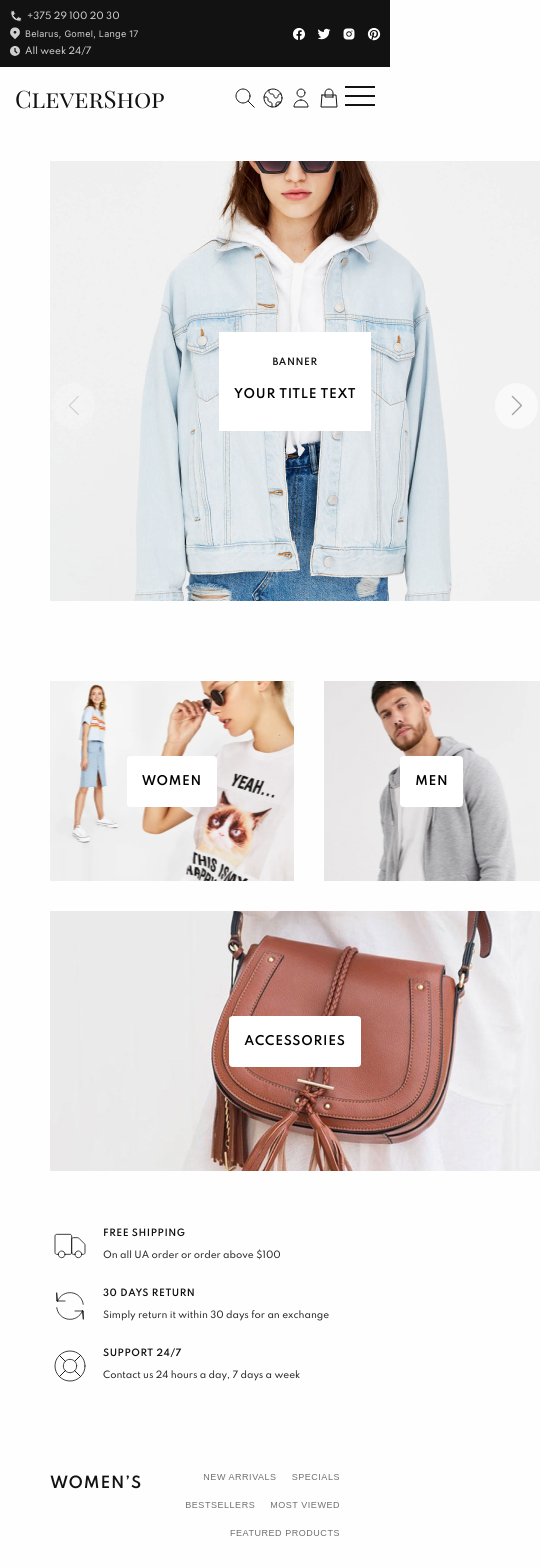
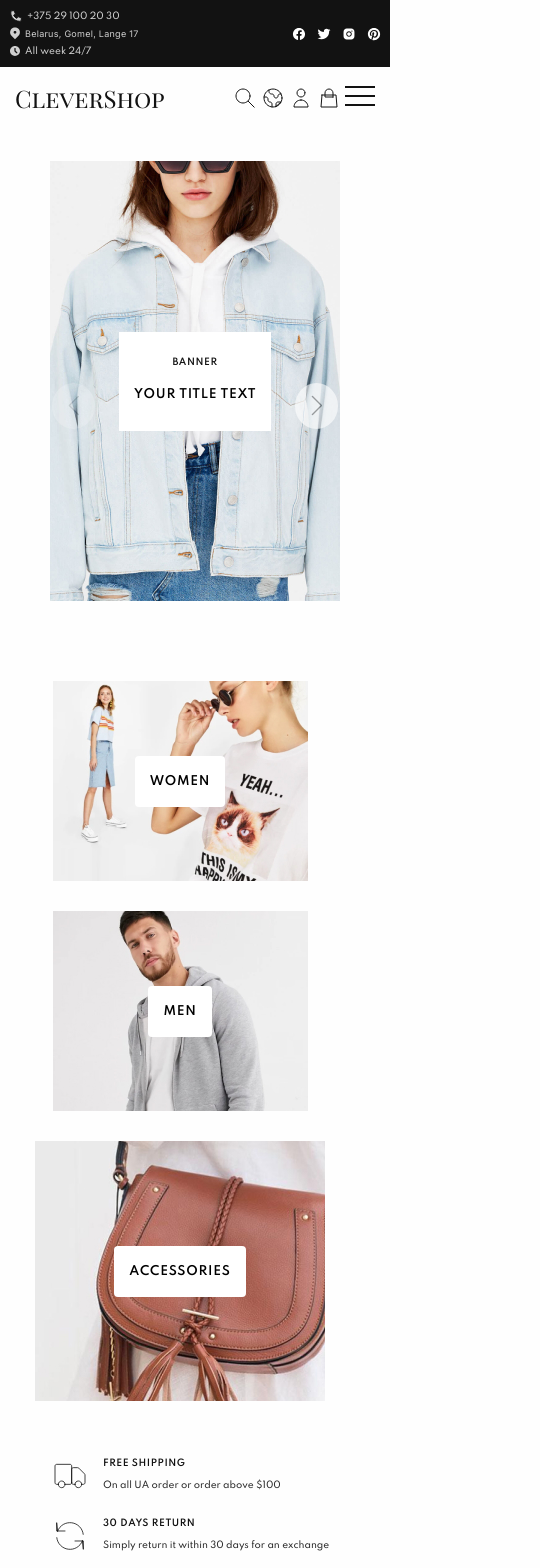
Before and after one commit to Zhukouskaya/training-shop, a React (Create React App) app: page /#/ in a window 390 px wide. Shown: the top 1568 px of the page, 540 px wide, since content can reach past the window. Built offline with nearby package versions, Linux system fonts and the light colour scheme.

Commit message:
fix adaptive on main page

```diff
--- a/src/components/pages/MainPage/banner/banner.css
+++ b/src/components/pages/MainPage/banner/banner.css
@@ -3,6 +3,7 @@
   grid-template-columns: repeat(4, auto);
   grid-gap: 30px;
   padding: 32px 85px 0;
+  justify-content: center;
 }
 
 .banner__bloсk,
@@ -51,6 +52,7 @@
   height: 200px;
   grid-row-start: 1;
   grid-column-start: 3;
+  width: 255px;
 }
 
 .men__block {
@@ -58,6 +60,7 @@
   height: 200px;
   grid-row-start: 1;
   grid-column-start: 4;
+  width: 255px;
 }
 
 .accessories__block {
@@ -66,6 +69,7 @@
   grid-row-start: 2;
   grid-column-start: 3;
   grid-column-end: 5;
+  width: 540px;
 }
 
 .banner__title_container {
@@ -110,7 +114,7 @@
   }
 }
 
-@media (max-width: 860px) {
+@media (max-width: 1120px) {
   .banner {
     grid-template-columns: repeat(2, auto);
   }
@@ -138,6 +142,38 @@
   }
 }
 
+@media (max-width: 552px) {
+  .banner {
+    grid-template-columns: repeat(1, auto);
+  }
+  .mySwiper,
+  .banner__bloсk {
+    width: 390px;
+  }
+
+  .accessories__block {
+    width: 390px;
+  }
+  .women__block {
+    grid-row-start: 3;
+    grid-column-start: 1;
+    width: 390px;
+  }
+
+  .men__block {
+    grid-row-start: 4;
+    grid-column-start: 1;
+    width: 390px;
+  }
+
+  .accessories__block {
+    grid-row-start: 5;
+    grid-column-start: 1;
+    width: 390px;
+  }
+}
+
+
 @media (max-width: 430px) {
   .banner__title {
     font-size: 12px;
@@ -147,4 +183,11 @@
   .banner__subtitle {
     font-size: 9px;
   }
+  .mySwiper,
+  .banner__bloсk,
+  .women__block,
+  .accessories__block,
+  .men__block  {
+    width: 290px;
+  }
 }
```
